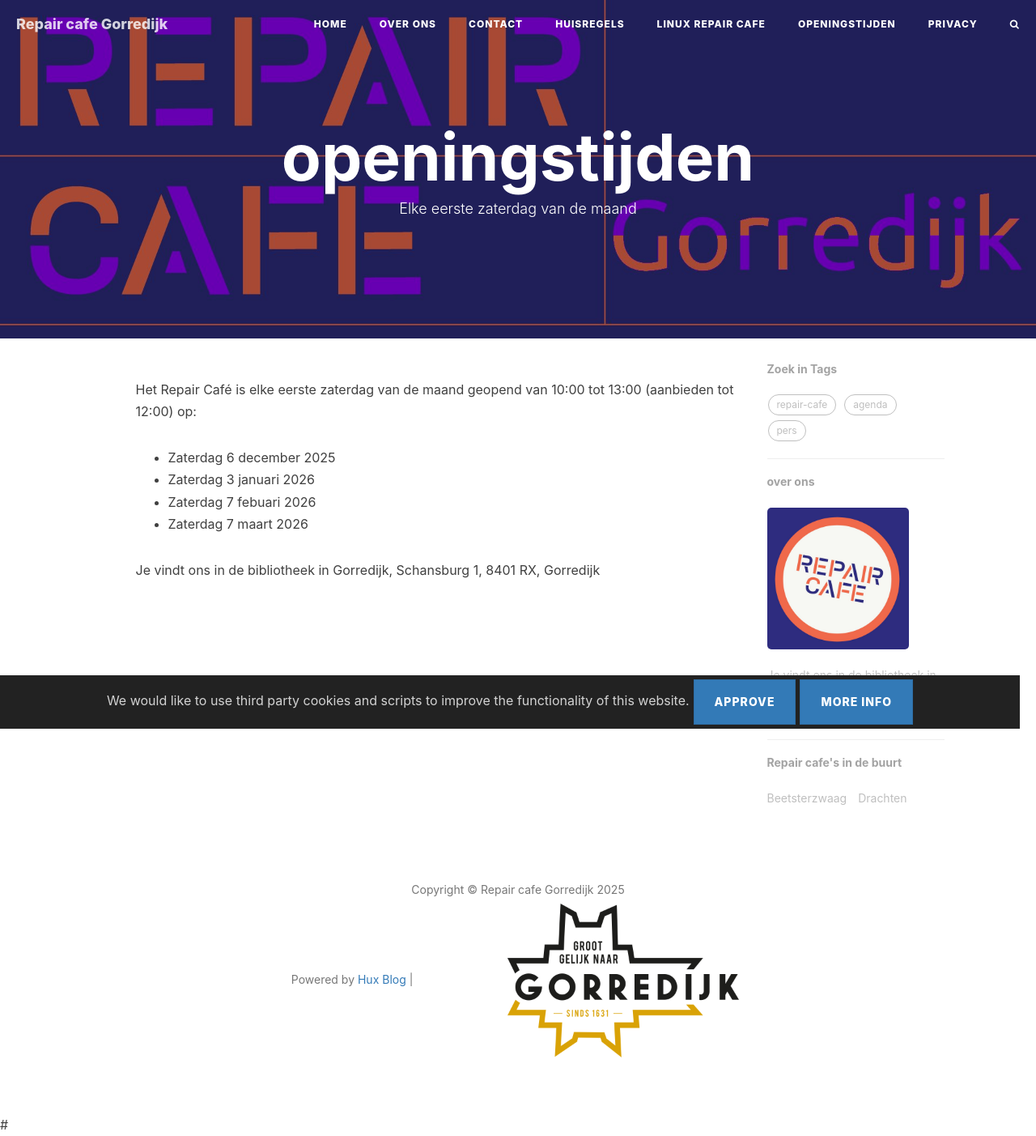
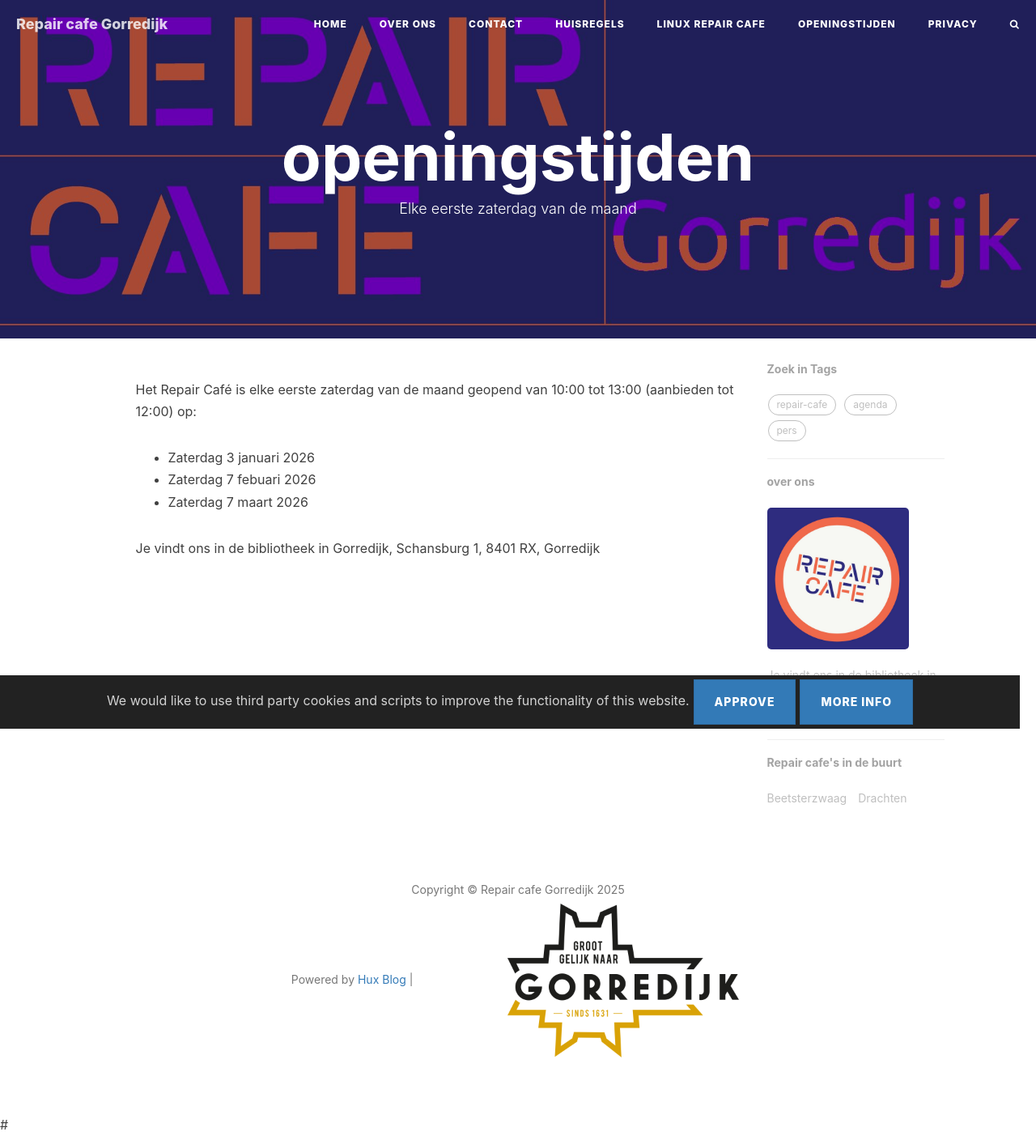
Before and after one commit to jpyp/jpyp.github.io, a Jekyll site: the page built from openingstijden.html, in a window 1280 px wide. Shown: the whole page at 81% size. Built offline with Jekyll 4.4.1, drawn with Linux system fonts in a browser that asks for light colours; nearby versions of some CDN libraries; comment, search, counter and statistics services are not loaded; grey boxes are pictures that could not be loaded.

Commit message:
Update openingstijden.html

```diff
--- a/openingstijden.html
+++ b/openingstijden.html
@@ -9,7 +9,6 @@ header-mask: 0.3
 <p>Het Repair Café is elke eerste zaterdag van de maand geopend van 10:00 tot 13:00 (aanbieden tot 12:00) op:</p>
 
 <ul>
-   <li>Zaterdag 6 december 2025</li>
    <li>Zaterdag 3 januari 2026</li>
    <li>Zaterdag 7 febuari 2026</li>
    <li>Zaterdag 7 maart 2026</li>
```
